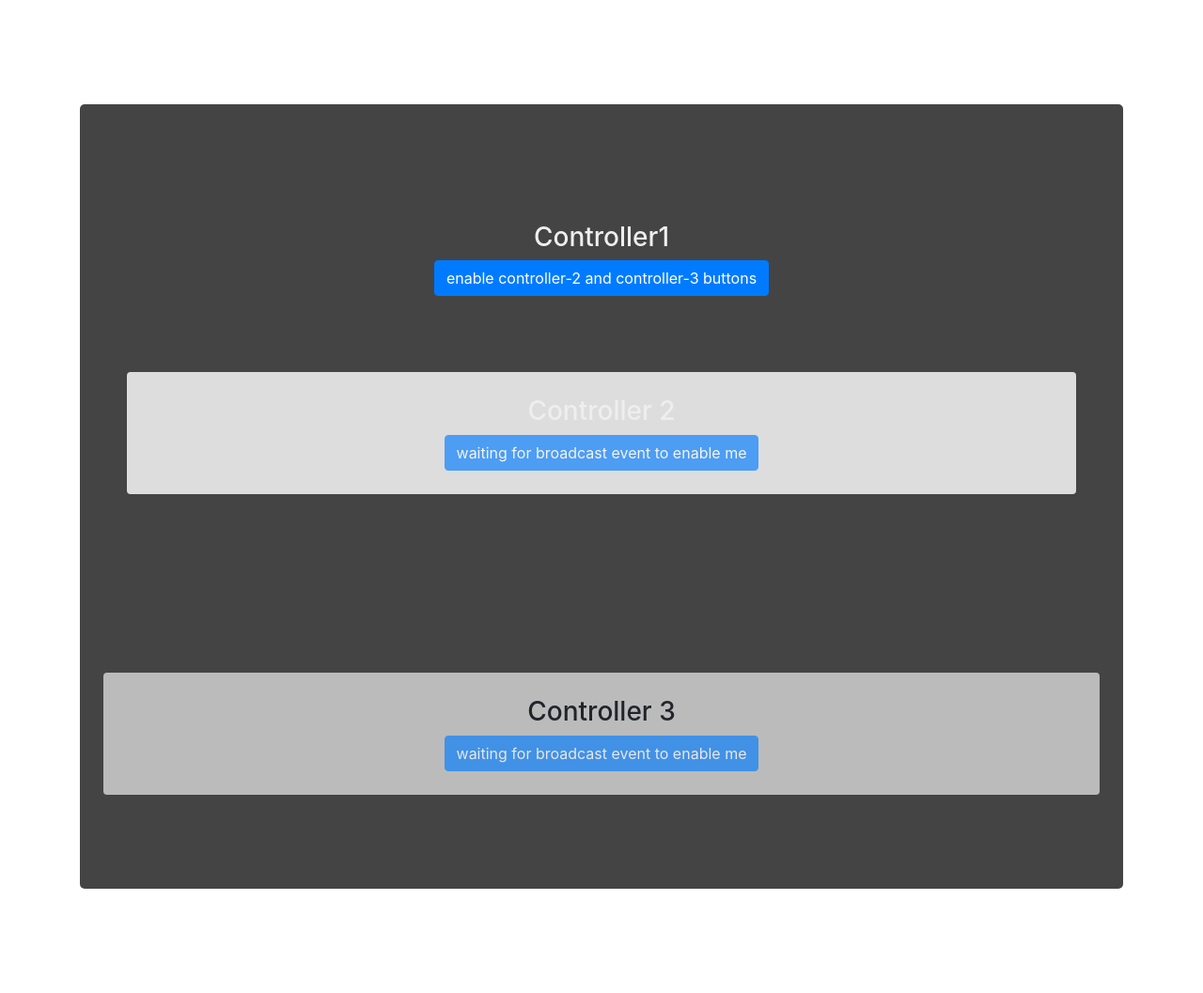
After one commit to azreal1231/Flask-AngularJS-Boostrap4_exercise, a Flask app: page /Controllers in a window 1280 px wide. The commit adds this page. Shown: the whole page at 94% size. Run offline with Flask 2, Linux system fonts and the light colour scheme; some libraries are stand-ins or nearby versions.

Commit message:
? Added controllers

```diff
--- a/main.py
+++ b/main.py
@@ -36,6 +36,12 @@ def getdata():
 def loadSecondPage():
     return render_template('second-page.html')
 
+
+@app.route("/Controllers")
+def Controllers():
+    return render_template('Controllers.html')
+
+
 @app.route("/edit/<data>", methods=['GET', 'POST'])
 def editPage(data=None):
     return render_template('edit.html', data=data)
--- /dev/null
+++ b/static/constroller_style.css
@@ -0,0 +1,27 @@
+.well{
+    padding:25px;
+
+   margin: 8% auto;
+   border-radius:4px;
+ }
+ .wrapper{
+   background:#444;
+   padding:15px 25px;
+   margin:10% auto;
+   border-radius:5px;
+ }
+ .well-1{
+
+   background: #444;
+   color:#eee;
+
+
+ }
+
+ .well-2{
+   background: #ddd;
+ }
+
+ .well-3{
+   background: #bbb;
+ }
--- /dev/null
+++ b/templates/Controllers.html
@@ -0,0 +1,85 @@
+<!DOCTYPE html>
+<html lang="en">
+<head>
+    <meta charset="UTF-8">
+    <meta name="viewport" content="width=device-width, initial-scale=1.0">
+    <title>Document</title>
+    <script src="https://ajax.googleapis.com/ajax/libs/angularjs/1.6.9/angular.min.js"></script>
+    <link rel="stylesheet" href="https://maxcdn.bootstrapcdn.com/bootstrap/4.0.0/css/bootstrap.min.css"
+        integrity="sha384-Gn5384xqQ1aoWXA+058RXPxPg6fy4IWvTNh0E263XmFcJlSAwiGgFAW/dAiS6JXm" crossorigin="anonymous">
+    <link rel="stylesheet" href="/static/constroller_style.css">
+</head>
+<body>
+    <div class="container" ng-app="broadCasting">
+        <div class="wrapper" ng-controller="cntrl_1">
+            <div class="well well-1 text-center">
+                <h3>Controller1</h3>
+                <button class="btn btn-primary" ng-click="triggerBroadcast()">{[ mainCtrlBtnLabel ]}</button>
+
+
+
+                <div class="well well-2 text-center" ng-controller="cntrl_2">
+                    <h3>Controller 2</h3>
+                    <button class="btn btn-primary" ng-disabled="btn_status">{[ btn_status_msg ]}</button>
+                </div>
+            </div>
+
+            <div class="well well-3 text-center" ng-controller="cntrl_3">
+                <h3>Controller 3</h3>
+                <button class="btn btn-primary" ng-disabled="btn_status">{[ btn_status_msg ]}</button>
+            </div>
+        </div>
+    </div>
+</body>
+</html>
+<script>
+angular.module('broadCasting',[]);
+var app = angular.module('broadCasting', []);
+app.controller('cntrl_1',function($scope , $rootScope)
+{
+    $rootScope.btn_status=true;
+    $rootScope.mainCtrlBtnLabel = "enable controller-2 and controller-3 buttons"
+    $rootScope.btn_status_msg="waiting for broadcast event to enable me";
+    $scope.triggerBroadcast= function()
+    {
+        $scope.$broadcast('enable_Btns',{"btnEnable": false,"message":"yey ! I got enabled"});
+    }
+    $scope.$on('btn_enabled',function(event,data)
+    {
+        $rootScope.mainCtrlBtnLabel =data.main_ctrl_msg;
+    });
+
+});
+
+app.controller('cntrl_2',function($scope , $rootScope)
+{
+    $scope.$on('enable_Btns',function(event,data)
+    {
+        console.log(data.btnEnable);
+        $rootScope.btn_status = data.btnEnable;
+        $rootScope.btn_status_msg=data.message;
+    })
+});
+
+</script>
+<script>
+app.controller('cntrl_3',function($scope , $rootScope,$timeout)
+{
+    $scope.$on('enable_Btns',function(event,data)
+    {
+        console.log(data.btnEnable);
+        $rootScope.btn_status = data.btnEnable;
+        $rootScope.btn_status_msg=data.message;
+        $timeout(function()
+        {
+            $scope.$emit('btn_enabled',{"main_ctrl_msg":"yes I enabled it"});
+        },1000)
+    });
+});
+</script>
+<script>
+app.config(['$interpolateProvider', function ($interpolateProvider) {
+    $interpolateProvider.startSymbol('{[');
+    $interpolateProvider.endSymbol(']}');
+}]);
+</script>
--- a/templates/base.html
+++ b/templates/base.html
@@ -35,10 +35,13 @@
                 <li class="nav-item">
                     <a class="nav-link" href="" data-toggle="collapse" data-target="#demo">Collapseable</a>
                 </li>
+                <li class="nav-item">
+                    <a class="nav-link" href="/Controllers" ><u>Controllers</u></a>
+                </li>
             </ul>
         </div>
     </nav>
-    <div id="demo" class="collapse">
+    <div id="demo" class="collapse text-white">
         Lorem ipsum dolor sit amet, consectetur adipisicing elit,
         sed do eiusmod tempor incididunt ut labore et dolore magna aliqua. Ut enim ad minim veniam,
         quis nostrud exercitation ullamco laboris nisi ut aliquip ex ea commodo consequat.
--- a/templates/index.html
+++ b/templates/index.html
@@ -7,8 +7,8 @@
 
 <body ng-app="myApp" ng-controller="myCtrl">
 
-    <div class="container-fluid">
-        <form class="form border border-info">
+    <div class="container">
+        <form class="form">
             <div class="form-group row text-light">
                 <!-- Headings -->
                 <label class="col-2 d-none d-sm-block">Name</label>
```
